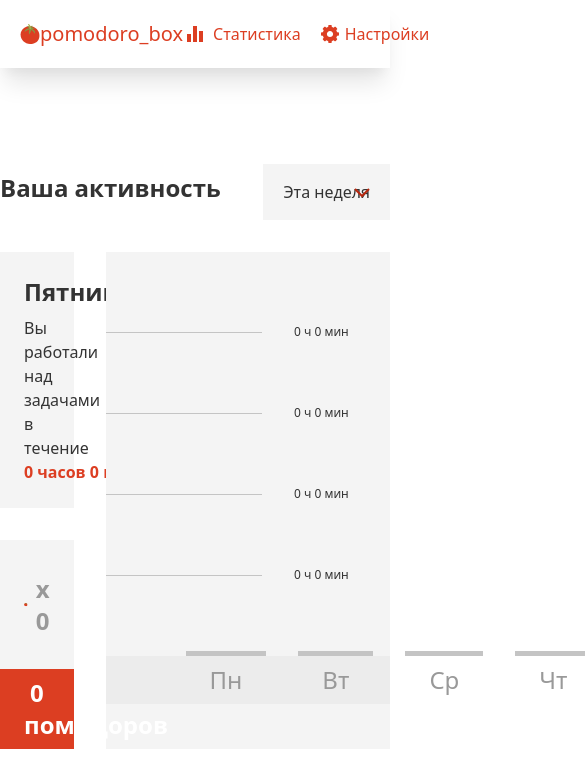
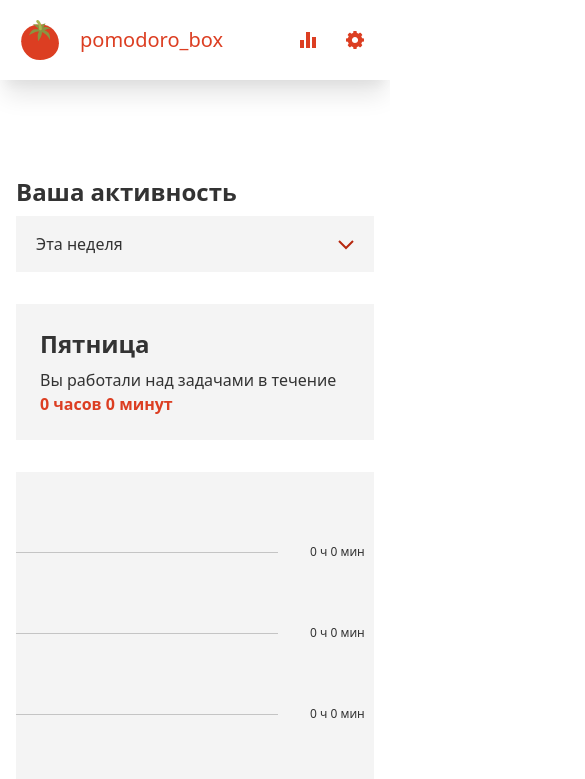
Before and after one commit to Ant1p0w/pomodoro_box, a React (Create React App) app: page /stat in a window 390 px wide. Shown: the top 779 px of the page, 585 px wide, since content can reach past the window. Built offline with nearby package versions, Linux system fonts and the light colour scheme.

Commit message:
fix responsive

```diff
--- a/src/components/Layout/Header/Header.tsx
+++ b/src/components/Layout/Header/Header.tsx
@@ -21,7 +21,7 @@ export function Header() {
                          xmlns="http://www.w3.org/2000/svg">
                         <path d="M10 20H14V4H10V20ZM4 20H8V12H4V20ZM16 9V20H20V9H16Z" fill="#DC3E22"/>
                     </svg>
-                    <span className={'text-red-500'}>
+                    <span className={'hidden md:block text-red-500'}>
                         Статистика
                     </span>
                 </div>
@@ -44,7 +44,7 @@ export function Header() {
 			 M22.976,30.85c-4.378,0-7.928-3.517-7.928-7.852c0-4.338,3.55-7.85,7.928-7.85c4.379,0,7.931,3.512,7.931,7.85
 			C30.906,27.334,27.355,30.85,22.976,30.85z"/>
                     </svg>
-                    <span className={'text-red-500'}>
+                    <span className={'hidden md:block text-red-500'}>
                         Настройки
                     </span>
                 </div>
--- a/src/components/Layout/Layout.tsx
+++ b/src/components/Layout/Layout.tsx
@@ -10,7 +10,7 @@ export function Layout({children}: ILayoutProps) {
     return (
         <div className={'font-sans'}>
             <Header/>
-            <main className={'container mx-auto mb-6'}>
+            <main className={'container mx-auto mb-6 px-4'}>
                 {children}
             </main>
             <div id="modal-portal"/>
--- a/src/components/StatContainer/StatChart/StatChart.tsx
+++ b/src/components/StatContainer/StatChart/StatChart.tsx
@@ -79,8 +79,8 @@ export function StatChart({selectedDate, changeSelectedDate, selectedChartMode}:
     }
 
     return (
-        <div className={'col-span-3 row-span-3 bg-gray-100'}>
-            <div className={'pt-20 mr-32'}>
+        <div className={'xl:col-span-3 xl:row-span-3 bg-gray-100 overflow-hidden overflow-x-scroll'}>
+            <div className={'pt-20 mr-24 md:mr-28 xl:mr-32'}>
                 <div className={'relative mb-20 bg-gray-400 h-px'}>
                     <div
                         className={'absolute left-full whitespace-nowrap transform -translate-y-2/4 pl-8 text-xs text-gray-500'}>
@@ -106,7 +106,7 @@ export function StatChart({selectedDate, changeSelectedDate, selectedChartMode}:
                     </div>
                 </div>
             </div>
-            <div className={'flex bg-gray-200 text-2xl leading-8 text-gray-300 py-2 px-16'}>
+            <div className={'flex bg-gray-200 xl:text-2xl leading-8 text-gray-300 py-2 px-4 xl:px-16'}>
                 {weekdays.map(item => {
                     let className = 'absolute w-full bottom-full mb-2 left-0';
 
@@ -117,7 +117,7 @@ export function StatChart({selectedDate, changeSelectedDate, selectedChartMode}:
                     }
 
                     return (
-                        <div key={item.date} onClick={() => {changeSelectedDate(item.date)}} className={'relative px-6 mx-4 cursor-pointer'}>
+                        <div key={item.date} onClick={() => {changeSelectedDate(item.date)}} className={'relative mx-2 md:px-4 xl:px-6 xl:mx-4 cursor-pointer'}>
                             <span className={item.active ? 'capitalize text-red-500' : 'capitalize'}>{item.name}</span>
                             <div className={className} style={{height: calcHeight(item.workSec, maxWorkSec) + 'px'}}/>
                         </div>
--- a/src/components/StatContainer/StatContainer.tsx
+++ b/src/components/StatContainer/StatContainer.tsx
@@ -98,13 +98,13 @@ export function StatContainer() {
 
     return (
         <div>
-            <div className={'flex justify-between items-center mb-8'}>
+            <div className={'md:flex justify-between items-center mb-8'}>
                 <div className={'font-bold text-2xl leading-8 mb-2'}>Ваша активность</div>
                 <div className={'relative'}>
-                    <div className={'xl:w-96 py-4 px-5 bg-gray-100 '} onClick={() => {
+                    <div className={'xl:w-96 py-4 px-5 bg-gray-100'} onClick={() => {
                         setIsSelectOpen(true)
                     }}>
-                        <div>
+                        <div className={'pr-32'}>
                             {ChartModes.find(chartMode => chartMode.value === selectedChartMode)?.name}
                         </div>
                         <div className={'absolute right-5 top-6'}>
@@ -143,12 +143,12 @@ export function StatContainer() {
                     }
                 </div>
             </div>
-            <div className={'grid grid-cols-4 gap-8 mb-8'}>
+            <div className={'grid xl:grid-cols-4 gap-8 mb-8'}>
                 <StatDay selectedDayName={selectedDayName} workInSec={statDay.work_sec}/>
                 <StatChart selectedDate={selectedDate} selectedChartMode={selectedChartMode} changeSelectedDate={handleSelectedDateHandler}/>
                 <StatPomodoro pomodoroCnt={statDay.pomodoro_cnt}/>
             </div>
-            <div className={'grid grid-cols-3 gap-8'}>
+            <div className={'grid xl:grid-cols-3 gap-8'}>
                 <StatFocus pauseSec={statDay.pause_sec} workInSec={statDay.work_sec}/>
                 <StatPause pauseSec={statDay.pause_sec}/>
                 <StatStop stopCnt={statDay.stop_cnt}/>
--- a/src/components/StatContainer/StatDay/StatDay.tsx
+++ b/src/components/StatContainer/StatDay/StatDay.tsx
@@ -13,7 +13,7 @@ export function StatDay({selectedDayName, workInSec}: StatPomodoroProps) {
     const timeString = `${hour} ${declinationOfNumber(hour, ['часа', 'часов', 'часов'])} ${min} ${declinationOfNumber(min, ['минуты', 'минут', 'минут'])}`
 
     return (
-        <div className={'bg-gray-100 row-span-2 p-6'}>
+        <div className={'bg-gray-100 2xl:row-span-2 p-6'}>
             <div className={'font-bold text-2xl leading-8 mb-2 capitalize'}>{selectedDayName}</div>
             <div>
                 Вы работали над задачами в течение <span
--- a/src/components/TaskContainer/TaskContainer.tsx
+++ b/src/components/TaskContainer/TaskContainer.tsx
@@ -210,7 +210,7 @@ export function TaskContainer() {
     );
 
     const textCounterClasses = classNames(
-        'text-10xl font-extralight',
+        'text-8xl xl:text-10xl font-extralight',
         {
             'text-red-500': isStarted,
         },
--- a/src/components/TasksListContainer/TaskMenu/TaskMenu.tsx
+++ b/src/components/TasksListContainer/TaskMenu/TaskMenu.tsx
@@ -43,7 +43,7 @@ export function TaskMenu({isOpen, task}: ITaskMenuProps) {
     }
 
     return (
-        <div className={'absolute top-8 z-10 bg-white border transform -translate-x-2/4 left-1/2'}>
+        <div className={'absolute top-8 z-10 bg-white border transform right-0 xl:right-auto xl:-translate-x-2/4 xl:left-1/2'}>
             <ul>
                 <li className={itemClassList} onClick={handleIncreaseTask}>
                     <IconIncrease/>
```
